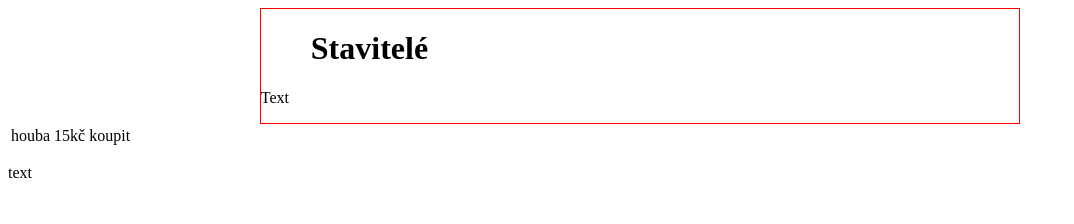
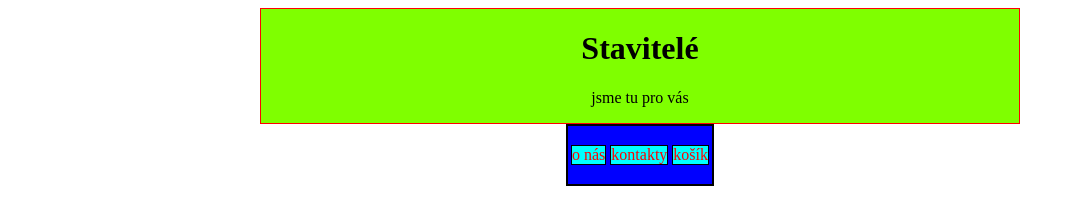
Before and after one commit to TomikTomi/Skupinovy-projekt, a plain HTML site: page Untitled-2.html in a window 1280 px wide. Shown: the whole page, without its empty margins (0-1074 px from the left). Drawn offline with Linux system fonts and the light colour scheme.

Commit message:
Update Untitled-2.html

```diff
--- a/Untitled-2.html
+++ b/Untitled-2.html
@@ -7,19 +7,24 @@
     <title>Document</title>
 </head>
 <body>
-   <div style="border: 1px solid red; width: 60%; margin: auto;">
-            <div>
-                <h1 style="padding-left: 50px;">Stavitelé</h1>
-            </div>
-            <p>Text</p>
+    <div style="border: 1px solid red; width: 60%; margin: auto; background-color: chartreuse;">
+        <div>
+            <h1 style="text-align: center;">Stavitelé</h1>
         </div>
-        <table>
-            <tr>
-                <td>houba</td>
-                <td>15kč</td>
-                <td>koupit</td>
-            </tr>
-        </table>
-    <p>text</p>
+        <p style="text-align: center;">jsme tu pro vás</p>
+    </div>
+    <table style="border: 2px solid black;margin: auto;background-color: blue;" >
+        <tr>
+            <td>
+                <p style="color: red;border: 1px solid black;background-color: cyan;">o nás</p>
+            </td>
+            <td>
+                <p style="color: red;border: 1px solid black;background-color: cyan;">kontakty</p>
+            </td>
+            <td>
+                <p style="color: red;border: 1px solid black;background-color: cyan;">košík</p>
+            </td>
+        </tr>
+    </table>
 </body>
 </html>
```
